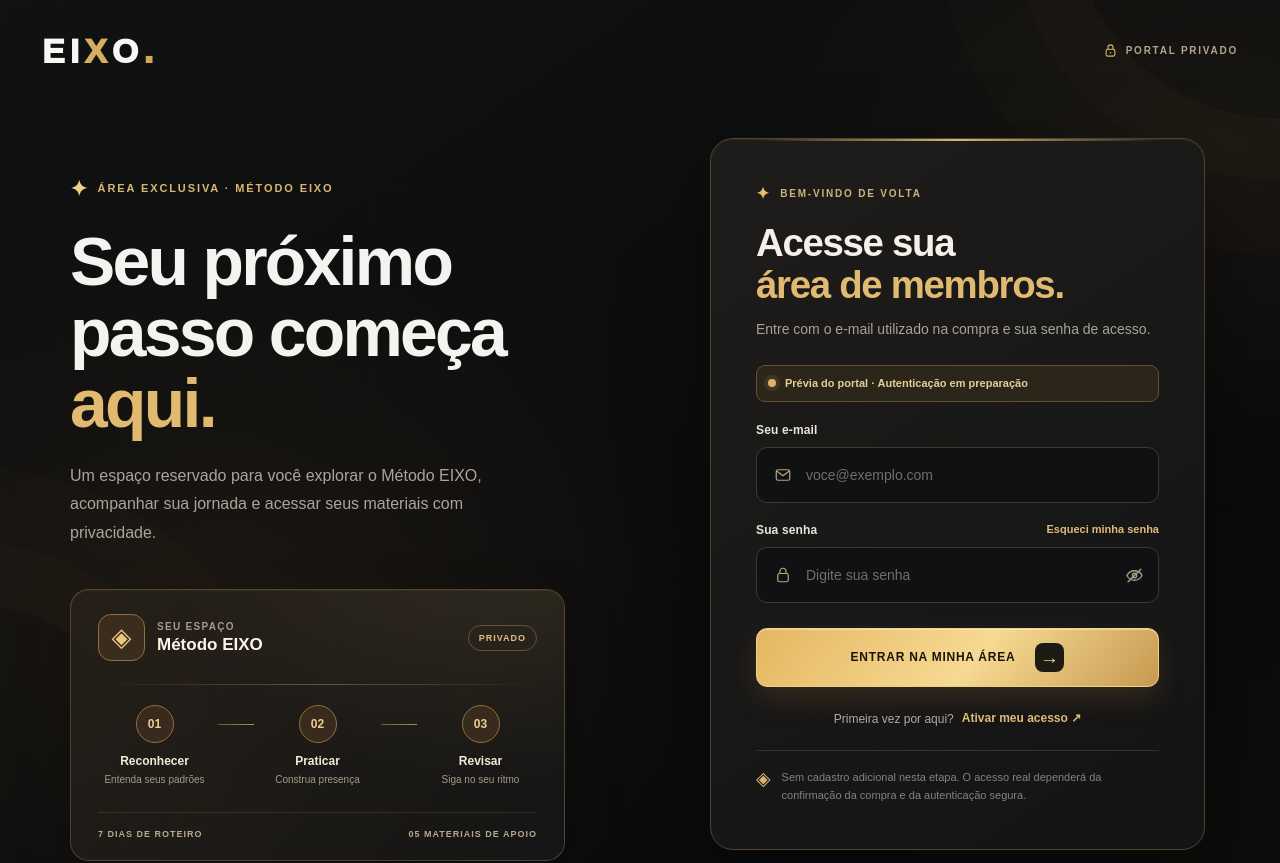
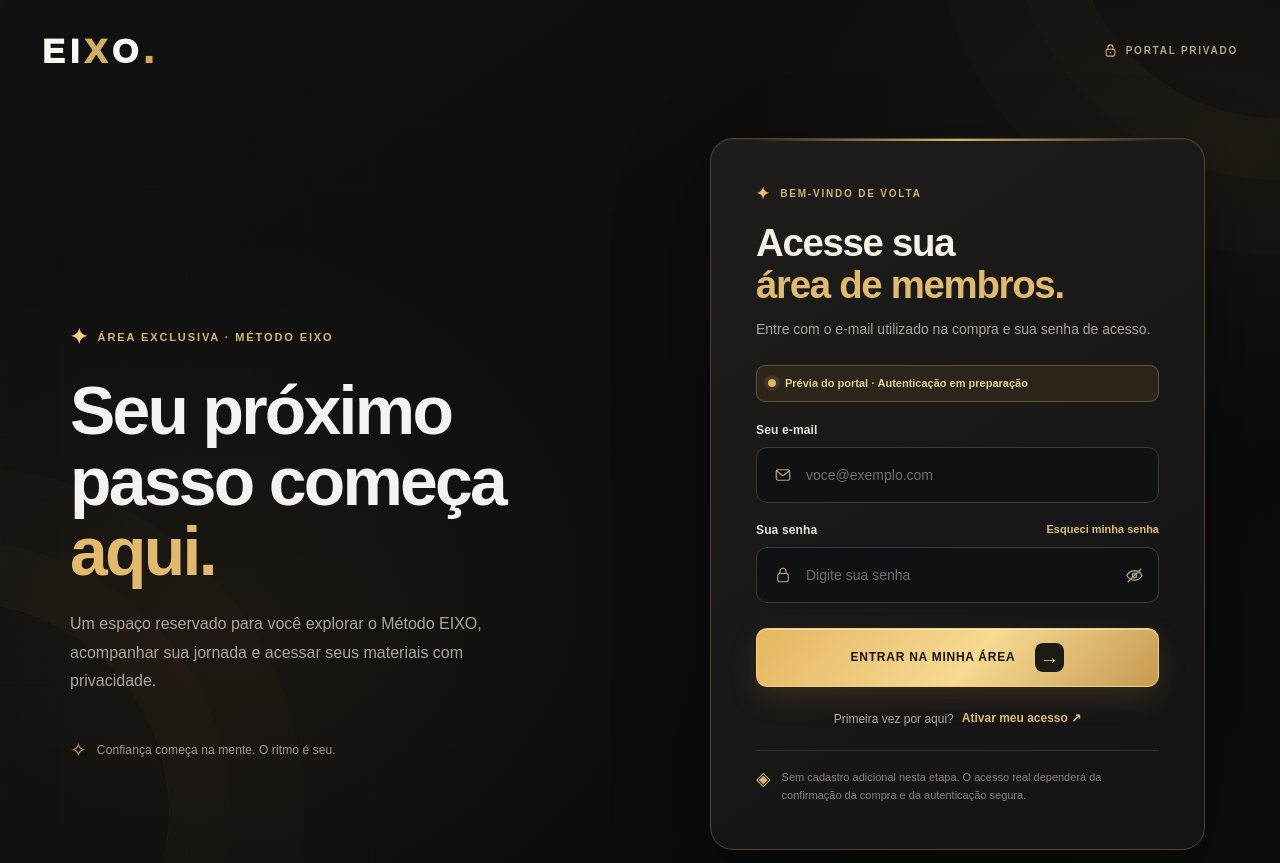
Before and after one commit to dramaflix2026-stack/eixo-performance, a Next.js app: page /login in a window 1280 px wide. Shown: the top 863 px of the page. Built offline with nearby package versions, Linux system fonts and the light colour scheme.

Commit message:
fix(login): remove member journey showcase card to simplify access page

```diff
--- a/app/login/page.tsx
+++ b/app/login/page.tsx
@@ -31,22 +31,6 @@ export default function LoginPage(){
         <h1 id="eixo-login-presentation">Seu próximo passo começa <em>aqui.</em></h1>
         <p className="eixo-login-lead">Um espaço reservado para você explorar o Método EIXO, acompanhar sua jornada e acessar seus materiais com privacidade.</p>
 
-        <div className="eixo-login-journey" aria-label="Jornada do Método EIXO">
-          <div className="eixo-login-journey-top">
-            <div className="eixo-login-journey-icon" aria-hidden="true">◈</div>
-            <div><span>SEU ESPAÇO</span><strong>Método EIXO</strong></div>
-            <span className="eixo-login-journey-status">PRIVADO</span>
-          </div>
-          <div className="eixo-login-journey-rule"/>
-          <div className="eixo-login-journey-steps">
-            <div><span className="eixo-login-step-dot">01</span><strong>Reconhecer</strong><small>Entenda seus padrões</small></div>
-            <span className="eixo-login-step-line" aria-hidden="true"/>
-            <div><span className="eixo-login-step-dot">02</span><strong>Praticar</strong><small>Construa presença</small></div>
-            <span className="eixo-login-step-line" aria-hidden="true"/>
-            <div><span className="eixo-login-step-dot">03</span><strong>Revisar</strong><small>Siga no seu ritmo</small></div>
-          </div>
-          <div className="eixo-login-journey-footer"><span>7 DIAS DE ROTEIRO</span><span>05 MATERIAIS DE APOIO</span></div>
-        </div>
         <div className="eixo-login-editorial-footnote"><span className="eixo-login-footnote-icon" aria-hidden="true">✧</span> Confiança começa na mente. O ritmo é seu.</div>
       </section>
 
```
